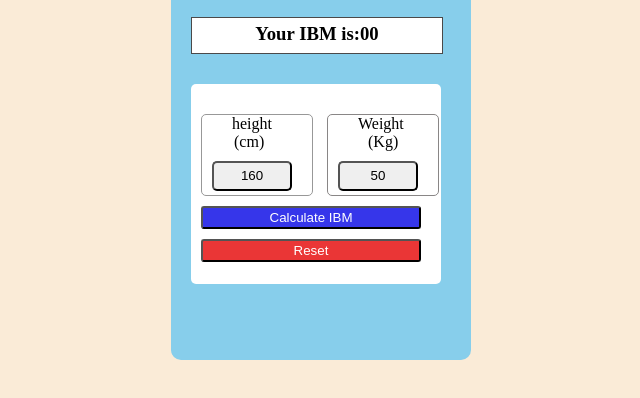
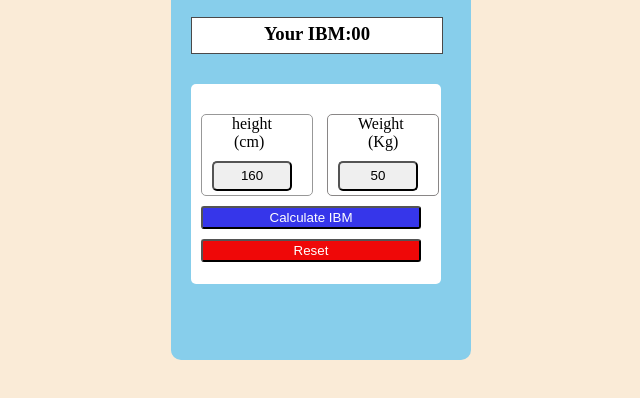
Before and after one commit to AshwiniBagal/calculator-age, a plain HTML site: page bmiCalculatorAssig.html in a window 1280 px wide. Shown: the part 60-458 px from the top of the page, without its empty margins (337-977 px from the left). Drawn offline with Linux system fonts and the light colour scheme.

Commit message:
BMI Calculator
BMI Calculator. 31 Dec 2023

```diff
--- a/bmiCalculatorAssig.html
+++ b/bmiCalculatorAssig.html
@@ -82,7 +82,7 @@
         padding: 2px;
         border-radius: 3px;
         color: white;
-        background-color: rgb(234, 54, 54);
+        background-color: rgb(239, 8, 8);
     }
     #l1{
         margin-left: 30px;
@@ -107,7 +107,7 @@
 <body>
     <div id="mainDiv">
         <h2> BMI Calculator</h2>
-        <h3>Your IBM is:00</h3>
+        <h3>Your IBM:00</h3>
     <form action="">
         <div id="subDiv">
 
```
